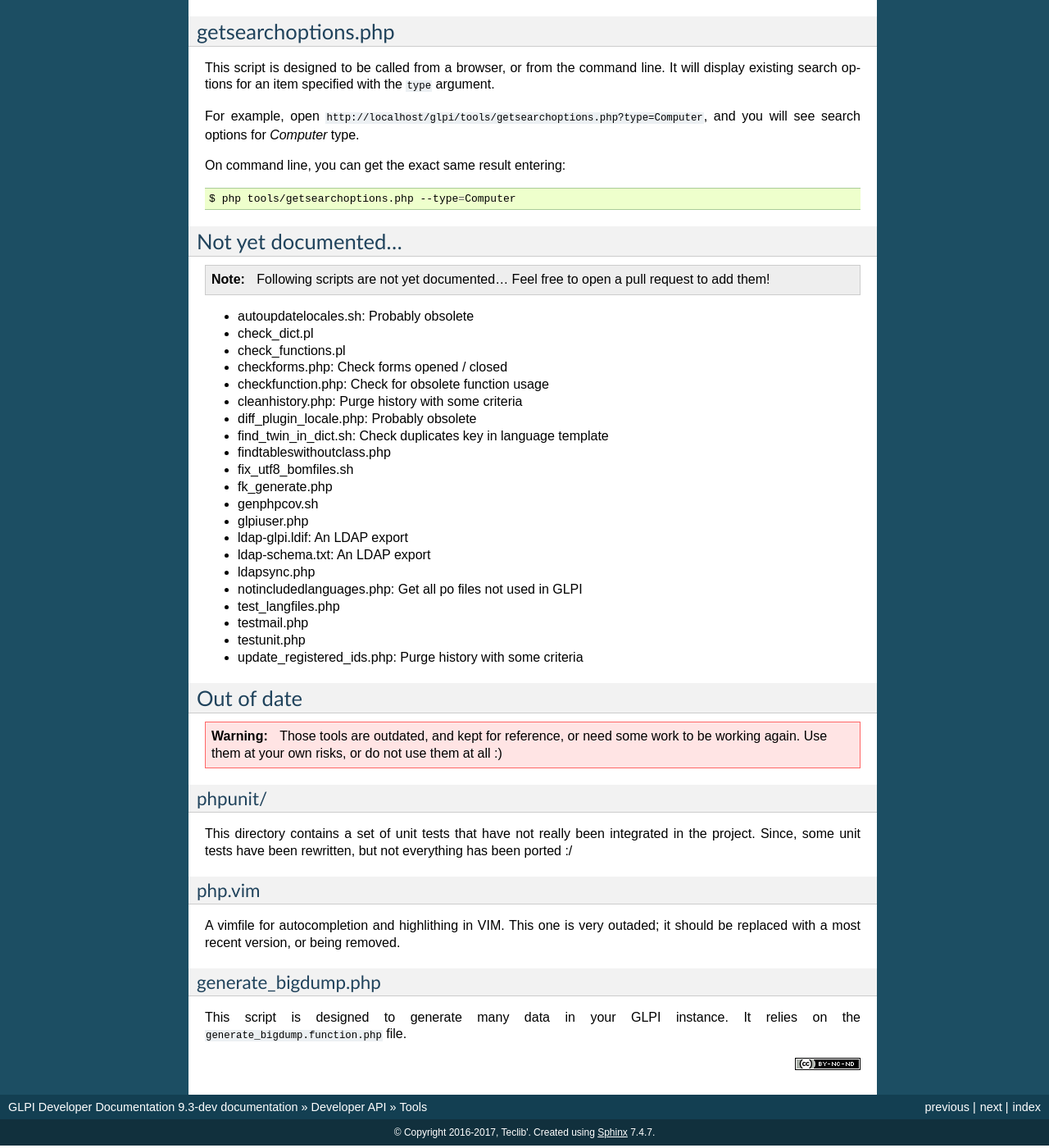
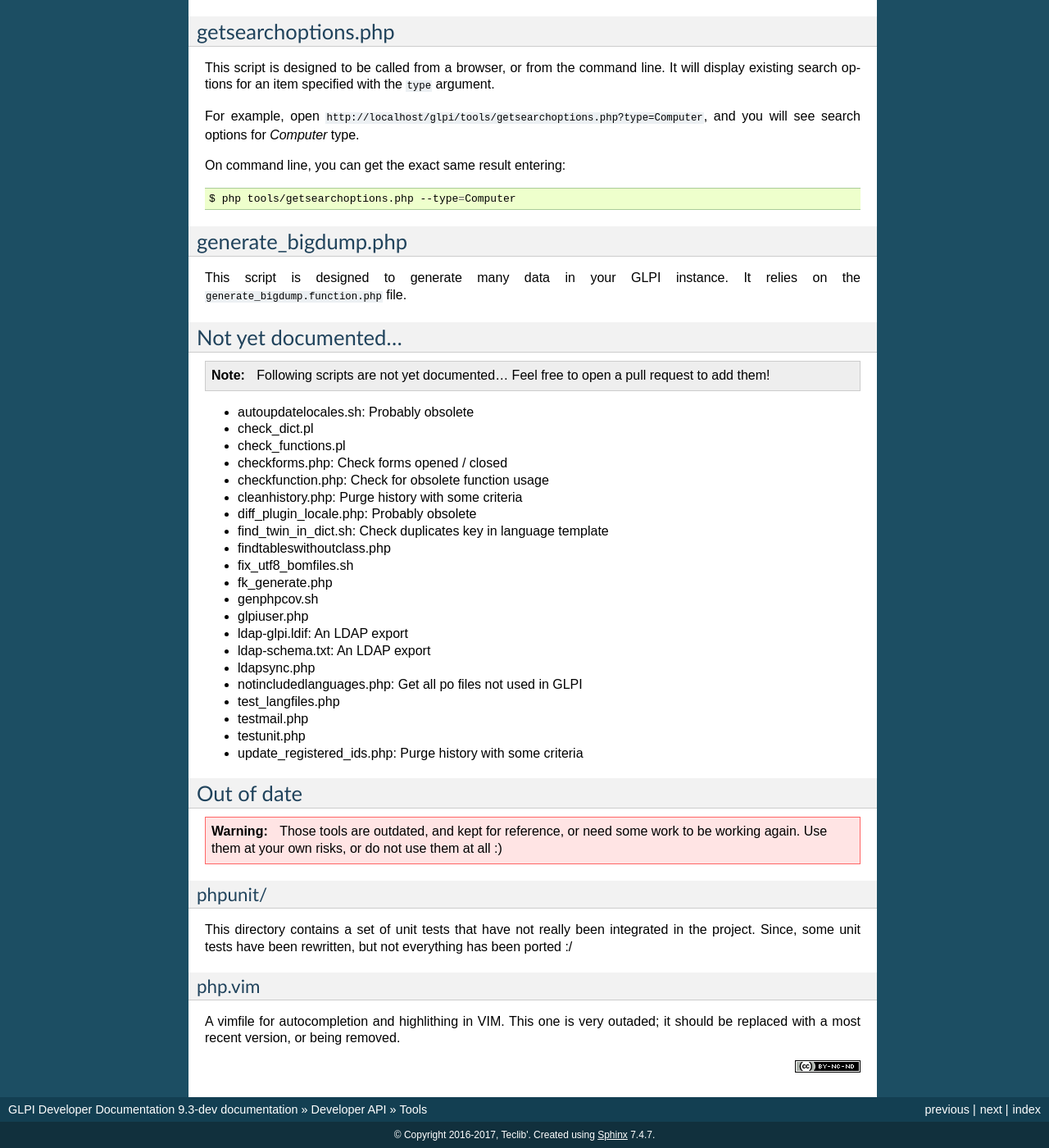
Before and after one commit to glpi-project/docdev, a Sphinx documentation site: the page built from source/devapi/tools.rst, in a window 1280 px wide and 1400 px high, scrolled down 1642 px. Shown: the whole window at 82% size. Built offline with Sphinx 7.4.7, drawn with Linux system fonts in a browser that asks for light colours; part of the change alters nothing that is shown; some of the changed text lies outside the part shown.

```diff
--- a/source/devapi/tools.rst
+++ b/source/devapi/tools.rst
@@ -99,6 +99,11 @@ On command line, you can get the exact same result entering:
 
    $ php tools/getsearchoptions.php --type=Computer
 
+generate_bigdump.php
+--------------------
+
+This script is designed to generate many data in your GLPI instance. It relies on the ``generate_bigdump.function.php`` file.
+
 Not yet documented...
 ---------------------
 
@@ -144,8 +149,3 @@ php.vim
 ^^^^^^^
 
 A vimfile for autocompletion and highlithing in VIM. This one is very outaded; it should be replaced with a most recent version, or being removed.
-
-generate_bigdump.php
-^^^^^^^^^^^^^^^^^^^^
-
-This script is designed to generate many data in your GLPI instance. It relies on the ``generate_bigdump.function.php`` file.
```
